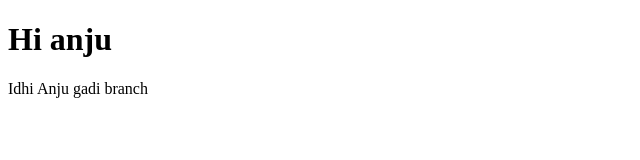
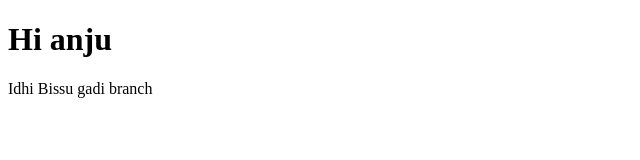
Before and after one commit to Biswanth-Chevula/Test, a plain HTML site: page index.html in a window 1280 px wide. Shown: the full height of the page, 0-640 px from the left. Drawn offline with Linux system fonts and the light colour scheme.

Commit message:
first coommit in bissu branch

```diff
--- a/index.html
+++ b/index.html
@@ -7,6 +7,6 @@
   </head>
   <body>
     <h1>Hi anju</h1>
-    <p>Idhi Anju gadi branch</p>
+    <p>Idhi Bissu gadi branch</p>
   </body>
 </html>
```
